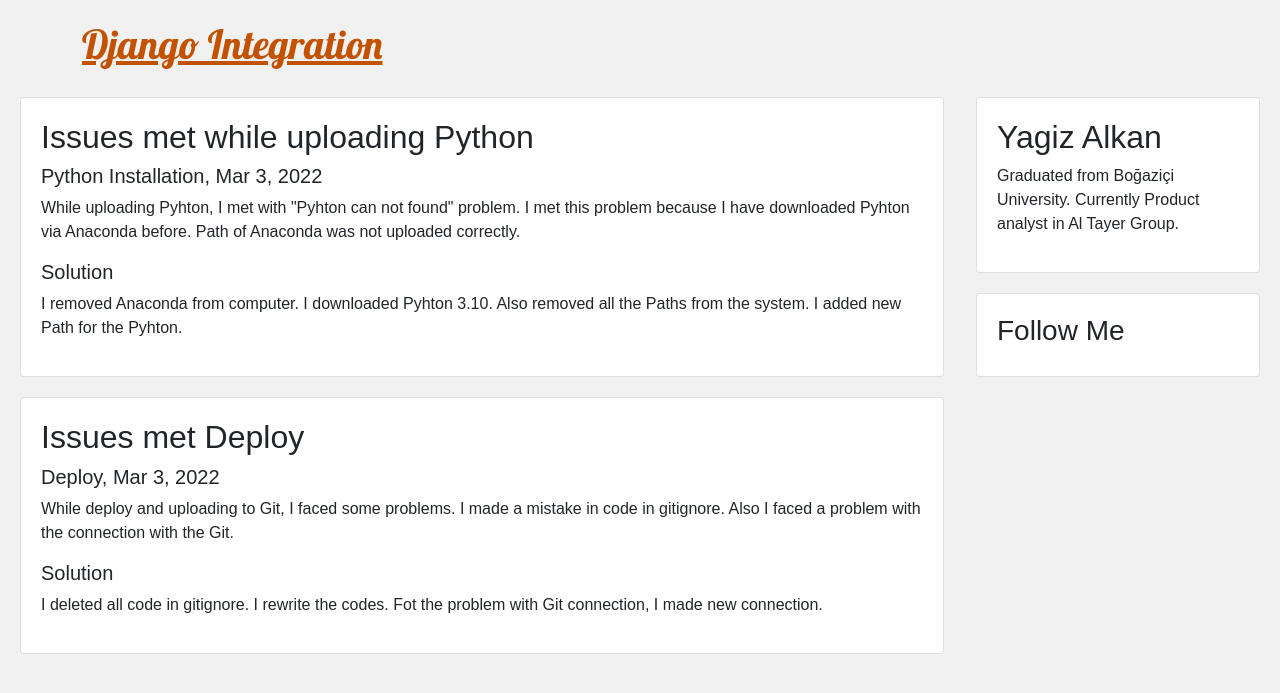
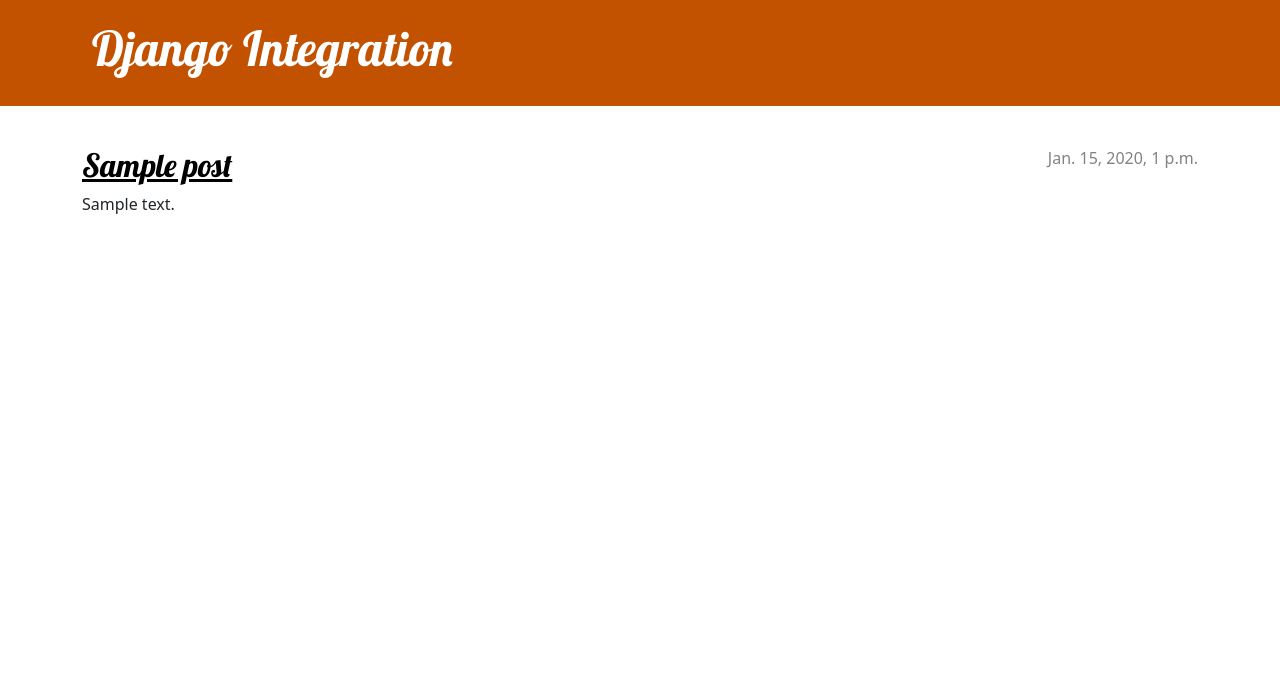
Before and after one commit to YagizAlkan01/SWE573, a Django app: page / in a window 1280 px wide. Shown: the top 693 px of the page. Run offline with Django 3.2, Linux system fonts and the light colour scheme; tables that the repository leaves empty hold one stand-in row (values such as "Sample post").

Commit message:
Modified templates to display posts from database.

```diff
--- a/blog/static/css/blog.css
+++ b/blog/static/css/blog.css
@@ -1,69 +1,70 @@
-h1 a, h2 a {
-    color: #C25100;
-    font-family: 'Lobster';
+.page-header {
+    background-color: #C25100;
+    margin-top: 0;
+    margin-bottom: 40px;
+    padding: 20px 20px 20px 40px;
 }
 
-body {
-  font-family: Arial;
-  padding: 20px;
-  background: #f1f1f1;
+.page-header h1,
+.page-header h1 a,
+.page-header h1 a:visited,
+.page-header h1 a:active {
+    color: #ffffff;
+    font-size: 36pt;
+    text-decoration: none;
 }
 
-/* Header/Blog Title */
-.header {
-  padding: 30px;
-  font-size: 40px;
-  text-align: center;
-  background: white;
+h1,
+h2,
+h3,
+h4 {
+    font-family: 'Lobster', cursive;
 }
 
-/* Create two unequal columns that floats next to each other */
-/* Left column */
-.leftcolumn {
-  float: left;
-  width: 75%;
+.date {
+    color: #828282;
 }
 
-/* Right column */
-.rightcolumn {
-  float: left;
-  width: 25%;
-  padding-left: 20px;
+.save {
+    float: right;
 }
 
-/* Fake image */
-.fakeimg {
-  background-color: #aaa;
-  width: 100%;
-  padding: 20px;
+.post-form textarea,
+.post-form input {
+    width: 100%;
 }
 
-/* Add a card effect for articles */
-.card {
-  background-color: white;
-  padding: 20px;
-  margin-top: 20px;
+.top-menu,
+.top-menu:hover,
+.top-menu:visited {
+    color: #ffffff;
+    float: right;
+    font-size: 26pt;
+    margin-right: 20px;
 }
 
-/* Clear floats after the columns */
-.row:after {
-  content: "";
-  display: table;
-  clear: both;
+.post {
+    margin-bottom: 70px;
 }
 
-/* Footer */
-.footer {
-  padding: 20px;
-  text-align: center;
-  background: #ddd;
-  margin-top: 20px;
+.post h2 a,
+.post h2 a:visited {
+    color: #000000;
 }
 
-/* Responsive layout - when the screen is less than 800px wide, make the two columns stack on top of each other instead of next to each other */
-@media screen and (max-width: 800px) {
-  .leftcolumn, .rightcolumn {
-    width: 100%;
-    padding: 0;
-  }
+.post > .date,
+.post > .actions {
+    float: right;
 }
+
+.btn-secondary,
+.btn-secondary:visited {
+    color: #C25100;
+    background: none;
+    border-color: #C25100;
+}
+
+.btn-secondary:hover {
+    color: #FFFFFF;
+    background-color: #C25100;
+}
--- a/blog/templates/blog/post_list.html
+++ b/blog/templates/blog/post_list.html
@@ -1,4 +1,5 @@
 {% load static %}
+
 <!DOCTYPE html>
 <html>
     <head>
@@ -7,8 +8,11 @@
       <link rel="stylesheet" href="{% static 'css/blog.css' %}">
       <link href="//fonts.googleapis.com/css?family=Lobster&subset=latin,latin-ext" rel="stylesheet" type="text/css">
 
-        <title>Yagiz's Blog</title>
+    <title>Yagiz's Blog</title>
     </head>
+
+
+
     <body>
     <header class="page-header">
     <div class="container">
@@ -16,40 +20,26 @@
     </div>
     </header>
 
-       <div class="row">
-    <div class="leftcolumn">
-    <div class="card">
-      <h2>Issues met while uploading Python</h2>
-      <h5>Python Installation, Mar 3, 2022</h5>
 
-      <p>While uploading Pyhton, I met with "Pyhton can not found" problem. I met this problem because I have downloaded Pyhton via Anaconda before. Path of Anaconda was not uploaded correctly.</p>
 
-      <h5>Solution</h5>
-      <p>I removed Anaconda from computer. I downloaded Pyhton 3.10. Also removed all the Paths from the system. I added new Path for the Pyhton.</p>
+    <main class="container">
 
+
+    <div class="row">
+        <div class="col">
+            {% for post in posts %}
+                <article class="post">
+                    <time class="date">
+                        {{ post.published_date }}
+                    </time>
+                    <h2><a href="">{{ post.title }}</a></h2>
+                    <p>{{ post.text|linebreaksbr }}</p>
+                </article>
+            {% endfor %}
+        </div>
     </div>
-    <div class="card">
-     <h2>Issues met Deploy</h2>
-      <h5>Deploy, Mar 3, 2022</h5>
+    </main>
 
-      <p>While deploy and uploading to Git, I faced some problems. I made a mistake in code in gitignore. Also I faced a problem with the connection with the Git.</p>
+</body>
 
-      <h5>Solution</h5>
-      <p>I deleted all code in gitignore. I rewrite the codes. Fot the problem with Git connection, I made new connection.</p>
-    </div>
-  </div>
-  <div class="rightcolumn">
-    <div class="card">
-      <h2>Yagiz Alkan</h2>
-
-      <p>Graduated from Boğaziçi University. Currently Product analyst in Al Tayer Group.</p>
-    </div>
-
-    <div class="card">
-      <h3>Follow Me</h3>
-    </div>
-  </div>
-</div>
-
-    </body>
 </html>
--- a/blog/views.py
+++ b/blog/views.py
@@ -1,6 +1,7 @@
 from django.shortcuts import render
-
-# Create your views here.
+from django.utils import timezone
+from .models import Post
 
 def post_list(request):
-    return render(request, 'blog/post_list.html', {})
+    posts = Post.objects.all()
+    return render(request, 'blog/post_list.html', {'posts': posts})
```
